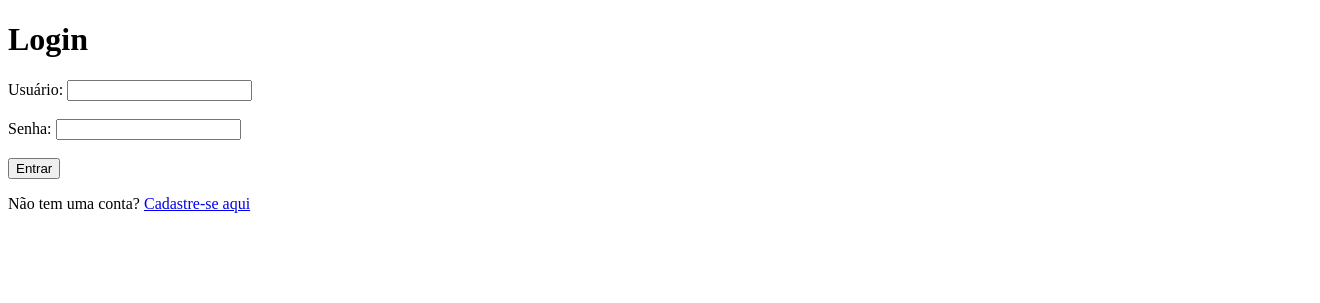
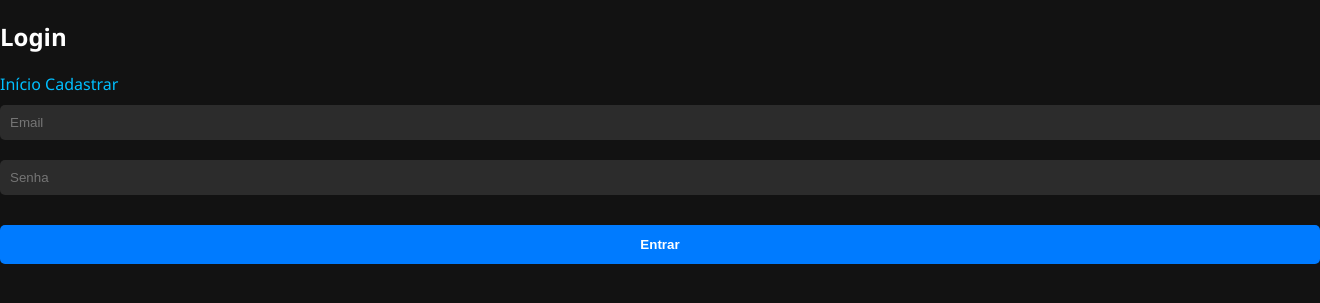
Before and after one commit to Leandrobo/gustinni_platform, a Flask app: page /login in a window 1320 px wide; the page is wider, and only the part inside the window is pictured. Shown: the top 303 px of that part. Run offline with Flask 3, Linux system fonts and the light colour scheme.

Commit message:
Update login.html

```diff
--- a/backend/templates/login.html
+++ b/backend/templates/login.html
@@ -1,18 +1,24 @@
 <!DOCTYPE html>
 <html lang="pt-br">
 <head>
-  <meta charset="UTF-8">
-  <title>Login - Gustinni</title>
+    <meta charset="UTF-8">
+    <title>Login - Gustinni</title>
+    <link rel="stylesheet" href="/static/style.css">
 </head>
 <body>
-  <h1>Login</h1>
-  <form method="POST">
-    <label>Usuário:</label>
-    <input type="text" name="username" required><br><br>
-    <label>Senha:</label>
-    <input type="password" name="password" required><br><br>
-    <button type="submit">Entrar</button>
-  </form>
-  <p>Não tem uma conta? <a href="{{ url_for('auth.register') }}">Cadastre-se aqui</a></p>
+    <header>
+        <h2>Login</h2>
+        <nav>
+            <a href="/">Início</a>
+            <a href="/cadastro">Cadastrar</a>
+        </nav>
+    </header>
+    <main>
+        <form method="POST">
+            <input type="email" name="email" placeholder="Email" required>
+            <input type="password" name="senha" placeholder="Senha" required>
+            <button type="submit">Entrar</button>
+        </form>
+    </main>
 </body>
 </html>
```
